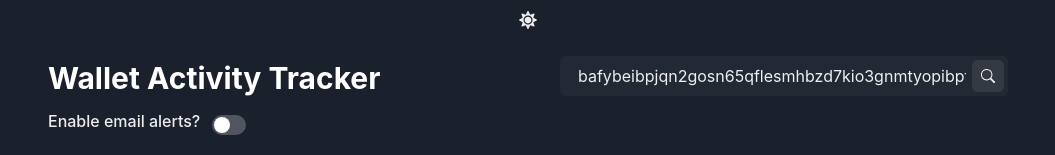
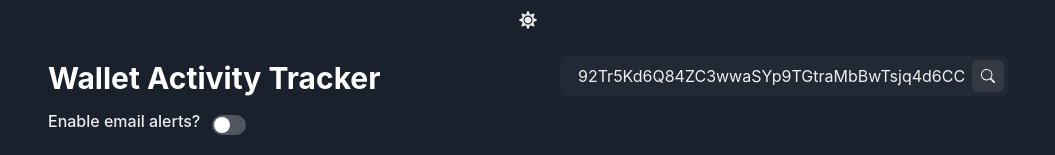
Before and after one commit to jhigger/wallet-activity-tracker, a React (Vite) app: page / in a window 1280 px wide. Shown: the top 155 px of the page, without its empty margins (112-1167 px from the left). Built offline with nearby package versions, Linux system fonts and the light colour scheme.

Commit message:
changed data

```diff
--- a/src/App.jsx
+++ b/src/App.jsx
@@ -4,8 +4,7 @@ import ColorMode from './components/ColorMode';
 import {Container, Box} from '@chakra-ui/react';
 
 function App() {
-	const wallet_address =
-		'bafybeibpjqn2gosn65qflesmhbzd7kio3gnmtyopibptb6hucjyv6q4zhu';
+	const wallet_address = '92Tr5Kd6Q84ZC3wwaSYp9TGtraMbBwTsjq4d6CCGPk3x';
 	const jsonArray = [
 		{
 			transaction_type: 'Bought',
```
